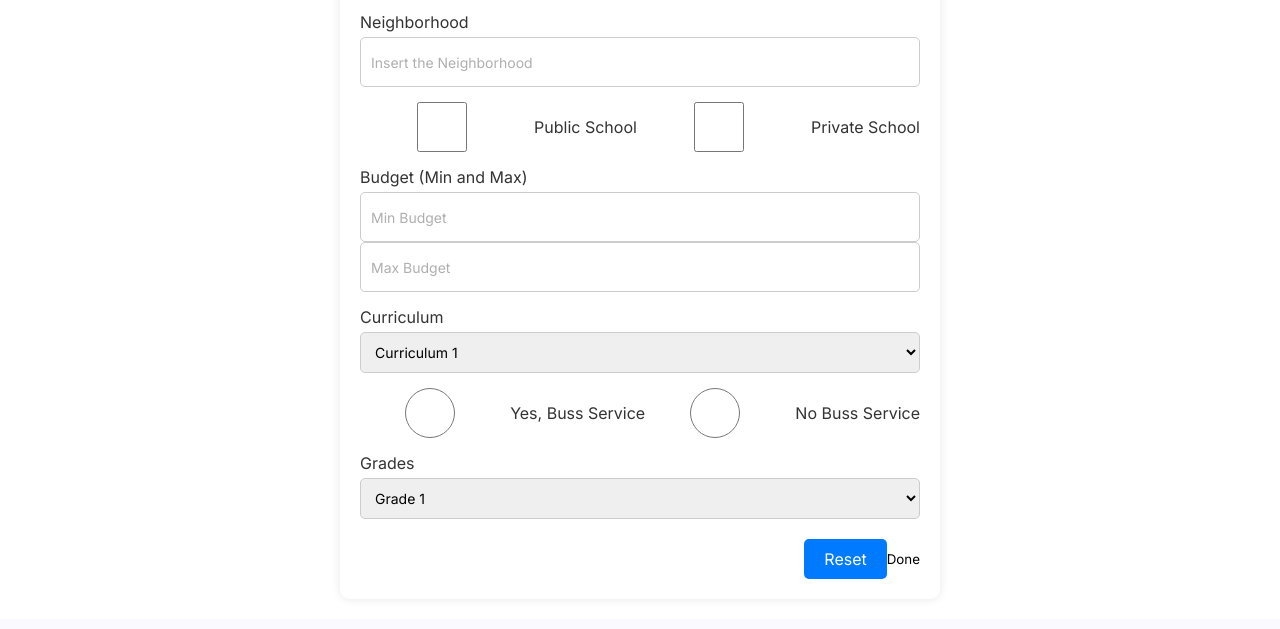
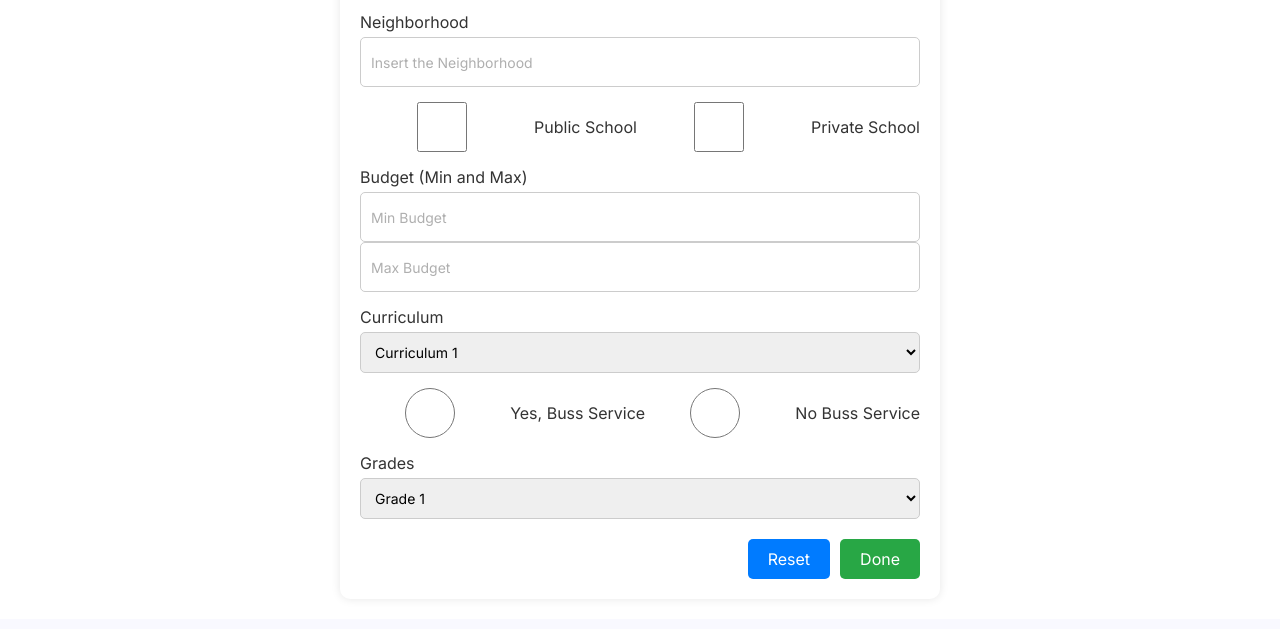
Before and after one commit to leen0212/smartSchoolSearch, a plain HTML site: page search-form.html in a window 1280 px wide. Shown: the part 491-1120 px from the top of the page. Drawn offline with Linux system fonts and the light colour scheme.

Commit message:
Update search-style.css

```diff
--- a/css/search-style.css
+++ b/css/search-style.css
@@ -108,7 +108,7 @@ button .fa-solid{
 }
 
  /* Additional styles for the custom search form */
- .form-container {
+.form-container {
   width: 600px;
   margin: 20px auto;
   background: #fff;
@@ -117,8 +117,8 @@ button .fa-solid{
   box-shadow: 0 0 10px rgba(0, 0, 0, 0.1);
 }
 
-.form-container input {
-  color: #333;
+.form-container input{
+    color: #333;
 }
 
 .form-container h2 {
@@ -147,7 +147,7 @@ button .fa-solid{
 }
 
 .budget-slider-container {
-  margin-bottom: 15px;
+    margin-bottom: 15px;
 }
 
 .checkbox-container,
@@ -163,6 +163,7 @@ button .fa-solid{
   color: #333;
 }
 
+
 .success-message {
   color: green;
   text-align: center;
@@ -175,9 +176,8 @@ button .fa-solid{
   align-items: center;
   margin-top: 20px;
 }
-
 .reset-button,
-.submit-button {
+.done-button {
   background-color: #007BFF;
   color: #fff;
   border: 0;
@@ -187,16 +187,13 @@ button .fa-solid{
   cursor: pointer;
   margin-left: 10px;
 }
-
-.submit-button {
-  background-color: #28a745; /* Unique color for the Submit button */
+.done-button {
+  background-color: #28a745; /* Unique color for the Done button */
 }
-
 .reset-button:hover,
-.submit-button:hover {
+.done-button:hover {
   background-color: #0056b3;
 }
-
 .error-message {
   color: red;
   margin-top: 5px;
```
